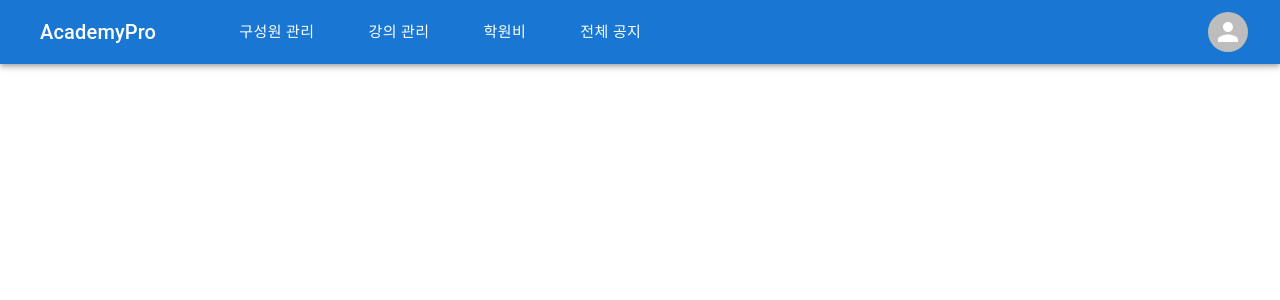
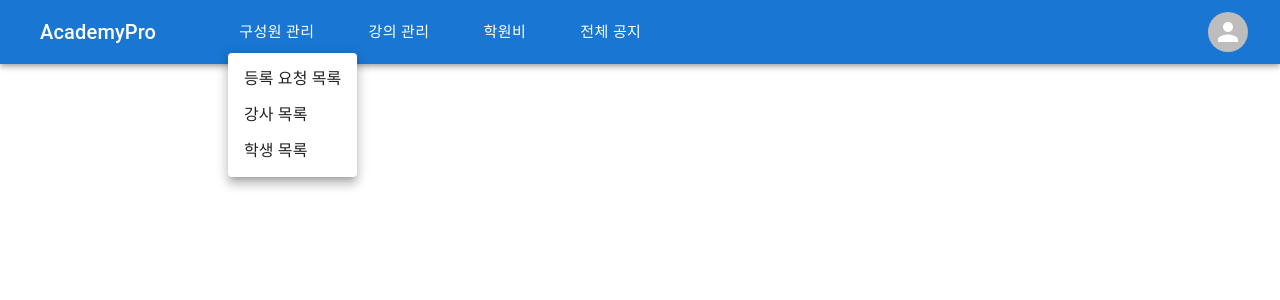
Before and after one commit to Academy-Diary/AcademyDiary_WEB, a React (Vite) app: page /director in a window 1280 px wide. Both pictures are taken after a click on the button "구성원 관리". Shown: the top 300 px of the page. Built offline with nearby package versions, Linux system fonts and the light colour scheme.

Commit message:
feat: 마우스오버 메뉴 추가 #8

```diff
--- a/src/pages/director/director.jsx
+++ b/src/pages/director/director.jsx
@@ -1,8 +1,24 @@
-import React from 'react';
+import React, { useState } from 'react';
 
-import { Box, Typography, AppBar, Toolbar, Button, IconButton, Avatar } from '@mui/material';
+import { Box, Typography, AppBar, Toolbar, Button, IconButton, Avatar, Menu, MenuItem } from '@mui/material';
 
 export default function Director() {
+  const [anchorEl, setAnchorEl] = useState(null);
+  const [anchorEl2, setAnchorEl2] = useState(null);
+
+  const handleMouseOver = (e) => {
+    setAnchorEl(e.currentTarget);
+  };
+  const handleClose = () => {
+    setAnchorEl(null);
+  };
+  const handleMouseOver2 = (e) => {
+    setAnchorEl2(e.currentTarget);
+  };
+  const handleClose2 = () => {
+    setAnchorEl2(null);
+  };
+
   return (
     <Box component="main">
       <AppBar position="static">
@@ -11,15 +27,25 @@ export default function Director() {
             AcademyPro
           </Typography>
           <Box sx={{ flexGrow: 1, ml: 5 }}>
-            <Button color="inherit" size="large" sx={{ mx: 2 }}>
+            <Button color="inherit" size="large" sx={{ mx: 2 }} onMouseOver={handleMouseOver}>
               구성원 관리
             </Button>
+            <Menu anchorEl={anchorEl} open={Boolean(anchorEl)} onClose={handleClose}>
+              <MenuItem onClick={handleClose}>등록 요청 목록</MenuItem>
+              <MenuItem onClick={handleClose}>강사 목록</MenuItem>
+              <MenuItem onClick={handleClose}>학생 목록</MenuItem>
+            </Menu>
             <Button color="inherit" size="large" sx={{ mx: 2 }}>
               강의 관리
             </Button>
-            <Button color="inherit" size="large" sx={{ mx: 2 }}>
+            <Button color="inherit" size="large" sx={{ mx: 2 }} onMouseOver={handleMouseOver2}>
               학원비
             </Button>
+            <Menu anchorEl={anchorEl2} open={Boolean(anchorEl2)} onClose={handleClose2}>
+              <MenuItem onClick={handleClose2}>학원비 납부 목록</MenuItem>
+              <MenuItem onClick={handleClose2}>학원비 구성</MenuItem>
+              <MenuItem onClick={handleClose2}>학원비 청구</MenuItem>
+            </Menu>
             <Button color="inherit" size="large" sx={{ mx: 2 }}>
               전체 공지
             </Button>
```
